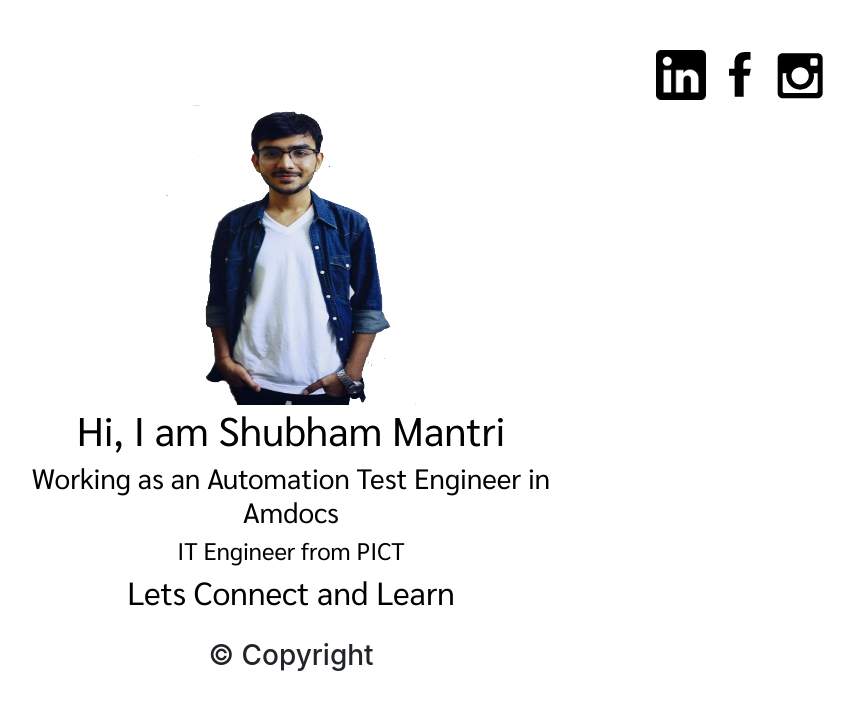
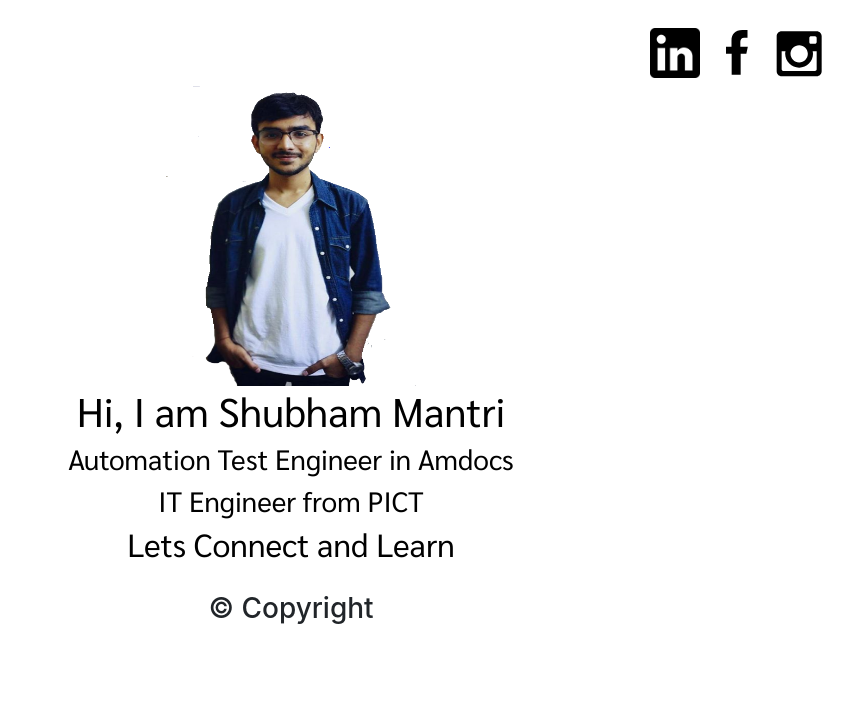
Before and after one commit to shubhammantri/webProfile, a plain HTML site: page index.html in a window 1280 px wide. Shown: the whole page, without its empty margins (349-1203 px from the left). Drawn offline with nearby package versions, Linux system fonts and the light colour scheme.

Commit message:
made changes in css and index

```diff
--- a/css/main.css
+++ b/css/main.css
@@ -33,9 +33,12 @@ footer{
 
 
 }
+.block{
+  margin-top: 20px;
+float: right !important;
+}
 .nav-menu{
-  position: relative;
-    float: right;
+
     margin: 5px;
-    margin-top: 50px;
+    margin-top: 20px;
 }
--- a/index.html
+++ b/index.html
@@ -9,8 +9,9 @@
 </head>
 <body >
 <header class="site-header container">
-<nav class="nav-bar">
-  <div class="container">
+  <!-- <div data-collapse="medium" class="navigation-bar w-nav">
+    <nav role="navigation" class="navigation-menu w-clearfix w-nav-menu">
+      <div class="w-container div-block ddg">
         <a class="nav-menu" href="https://www.instagram.com/shubham_1511/">
           <img src="images/instagram.svg" width="50">
         </a>
@@ -21,15 +22,69 @@
           <img src="images/linkedin.png" width="50">
         </a>
       </div>
+      <div class="hamburger-button w-nav-button">
+          <div class="w-icon-nav-menu"></div>
+        </div>
     </nav>
+  </div>-->
+  <nav class="navbar navbar-expand-lg navbar-light bg">
+  <a class="navbar-brand" href="#"></a>
+  <button class="navbar-toggler" type="button" data-toggle="collapse" data-target="#navbarSupportedContent" aria-controls="navbarSupportedContent" aria-expanded="false" aria-label="Toggle navigation">
+    <span class="navbar-toggler-icon"></span>
+  </button>
+
+  <div class="collapse navbar-collapse justify-content-end" id="navbarSupportedContent">
+    <!-- <ul class="navbar-nav mr-auto">
+      <li class="nav-item active">
+        <a class="nav-link" href="#">Home <span class="sr-only">(current)</span></a>
+      </li>
+      <li class="nav-item">
+        <a class="nav-link" href="#">Link</a>
+      </li>
+      <li class="nav-item dropdown">
+        <a class="nav-link dropdown-toggle" href="#" id="navbarDropdown" role="button" data-toggle="dropdown" aria-haspopup="true" aria-expanded="false">
+          Dropdown
+        </a>
+        <div class="dropdown-menu" aria-labelledby="navbarDropdown">
+          <a class="dropdown-item" href="#">Action</a>
+          <a class="dropdown-item" href="#">Another action</a>
+          <div class="dropdown-divider"></div>
+          <a class="dropdown-item" href="#">Something else here</a>
+        </div>
+      </li>
+      <li class="nav-item">
+        <a class="nav-link disabled" href="#" tabindex="-1" aria-disabled="true">Disabled</a>
+      </li>
+    </ul>
+    <form class="form-inline my-2 my-lg-0">
+      <input class="form-control mr-sm-2" type="search" placeholder="Search" aria-label="Search">
+      <button class="btn btn-outline-success my-2 my-sm-0" type="submit">Search</button>
+    </form> -->
+
+<div class="block">
+  <a class="nav-menu" href="https://www.linkedin.com/in/shubham-mantri1511">
+    <img src="images/linkedin.png" width="50">
+  </a>
+  <a class="nav-menu" href="https://www.facebook.com/shubham.mantri.75">
+    <img src="images/fb.svg" width="50">
+  </a>
+  <a class="nav-menu" href="https://www.instagram.com/shubham_1511/">
+    <img src="images/instagram.svg" width="50">
+  </a>
+</div>
+
+
+  </div>
+</nav>
+
 
     <img class="image_setting " src="images/Capture1.png" >
     <div class=" container ">
       <div class="row justify-content-center text-center">
           <div class="col-lg-6 col-md-6 col-sm-12 col-xs-12">
             <h1>Hi, I am Shubham Mantri</h1>
-            <h3>Working as an Automation Test Engineer in Amdocs</h3>
-            <h4>IT Engineer from PICT</h4>
+            <h3>Automation Test Engineer in Amdocs</h3>
+            <h3>IT Engineer from PICT</h3>
             <h2>Lets Connect and Learn</h2>
           </div>
       </div>
```
Lines whose indentation alone changed are shown as unchanged.
